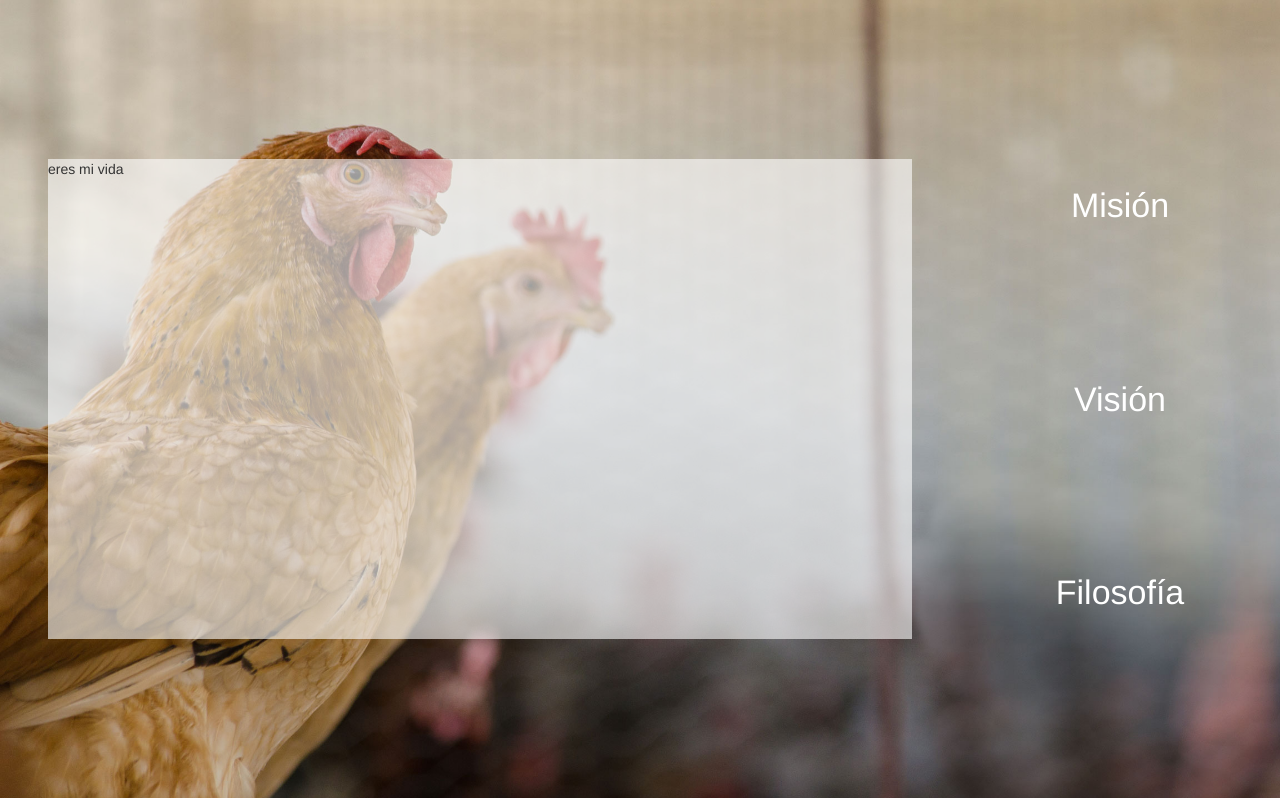
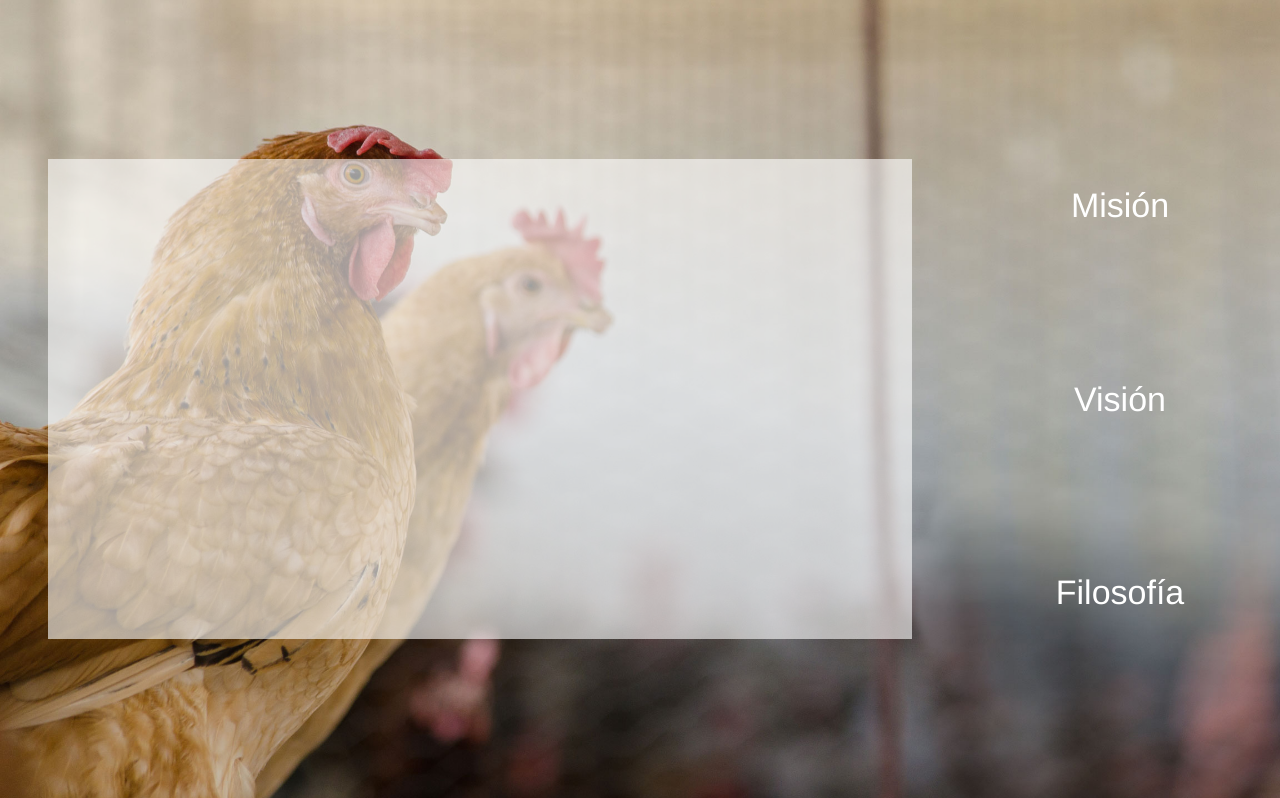
Before and after one commit to gueros/PollitosDeOaxaca, a PHP site: page / in a window 1280 px wide. Shown: the part 2401-3199 px from the top of the page. Run offline with PHP 8.4, Linux system fonts and the light colour scheme.

Commit message:
Bug fix faltaba cerrar div de seccion datocurioso2

```diff
--- a/index.php
+++ b/index.php
@@ -61,7 +61,6 @@
                             <div class="row">
                                 <div class="col-sm-9">
                                     <div class="texto-mision">
-                                        <p>eres mi vida</p>
                                     </div>
                                 </div>
                                 <div class="col-sm-3">
@@ -78,6 +77,8 @@
 
                 <section id="datocurioso2">
                     <div class= "col-sm-12">
+
+                    </div>
                 </section>
 
                 <section id="contacto">
```
